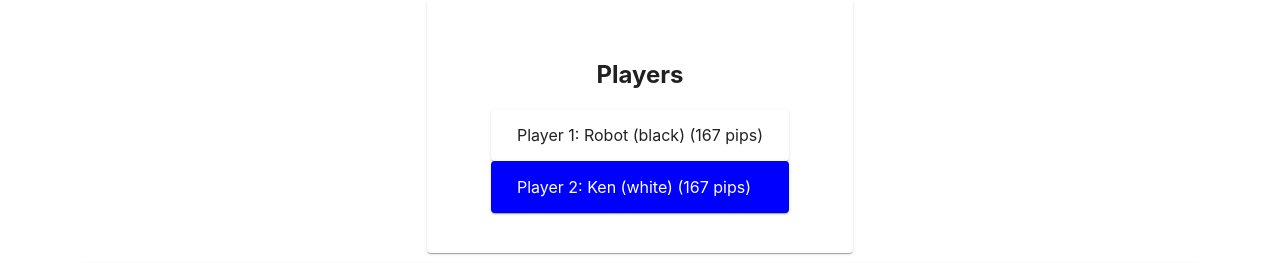
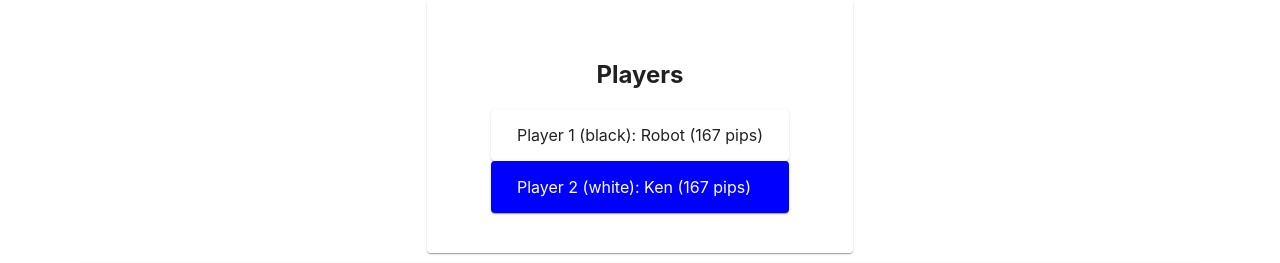
Before and after one commit to nodots/nodots-backgammon-client, a React (Create React App) app: page / in a window 1280 px wide. Shown: the top 263 px of the page. Built offline with nearby package versions, Linux system fonts and the light colour scheme.

Commit message:
Twiddling with Player display

```diff
--- a/src/App.tsx
+++ b/src/App.tsx
@@ -39,10 +39,10 @@ const App = () => {
       <Paper className="player-info-container">
         <h2>Players</h2>
         <Card className="player-info-card">
-          Player 1: {CurrentGame.players.black.nickName} ({CurrentGame.players.black.color.toString()}) (167 pips)
+          Player 1 ({CurrentGame.players.black.color.toString()}): {CurrentGame.players.black.nickName} (167 pips)
         </Card>
         <Card className="player-info-card active">
-          Player 2: {CurrentGame.players.white.nickName} ({CurrentGame.players.white.color.toString()}) (167 pips)
+          Player 2 ({CurrentGame.players.white.color.toString()}): {CurrentGame.players.white.nickName} (167 pips)
         </Card>
       </Paper>
       <Paper className='board-frame'>
```
